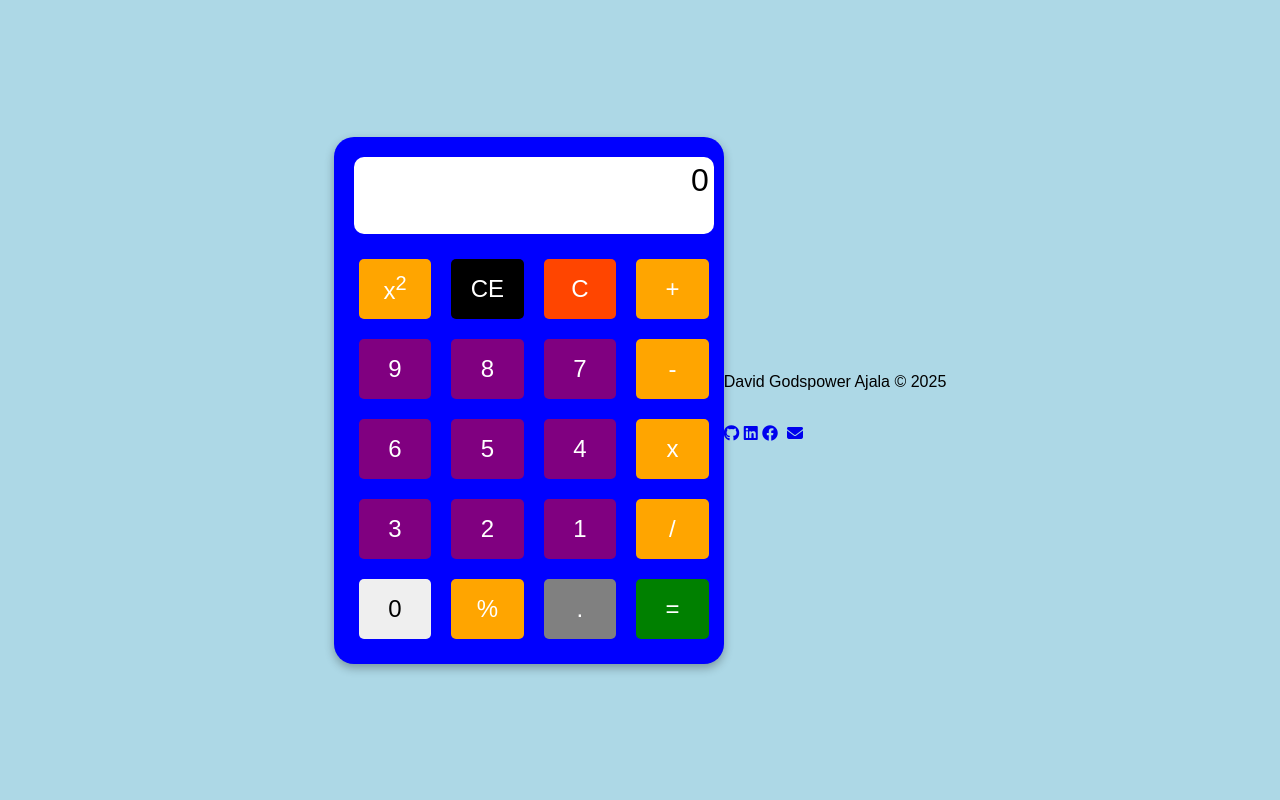
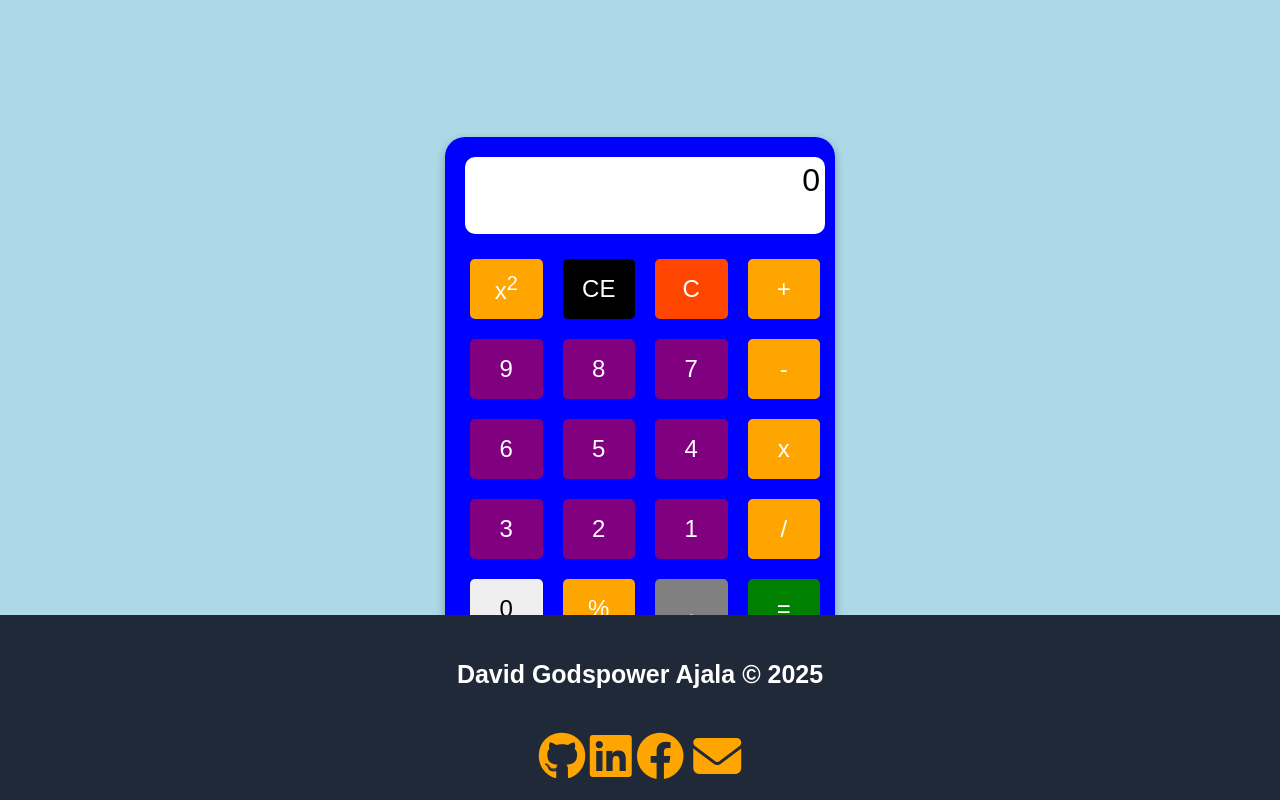
Before and after one commit to David-Godspower/online-calculator, a plain HTML site: page index.html in a window 1280 px wide. Drawn offline with Linux system fonts and the light colour scheme.

Commit message:
Update styles.css

```diff
--- a/styles.css
+++ b/styles.css
@@ -2,14 +2,18 @@ body{
     display: flex;
     justify-content: center;
     align-items: center;
-    height: 100vh;
+    min-height: 100vh;
 
     background-color: lightblue;
     font-family: Arial, sans-serif;
     margin: 0;
 
 }
-
+main{
+    flex: 1;
+    display: flex;
+    justify-content: center;
+}
 .calculator{
     display: grid;
     grid-template-columns: repeat(4, 1fr);
@@ -106,4 +110,44 @@ button.dot{
 button.dot:hover{
     background-color: lightgray;
 }
+
+footer{
+    background-color: #1F2937;
+    bottom: 0;
+    left:0;
+    position:fixed;
+    width:100%;
+    padding: 20px 0;
+    text-align: center;
+    color: white;
+    font-weight: bold;
+}
+footer p{
+      font-size: 25px;
+}
+.icons{
+    font-size: 48px;
+    color: orange;
+}
+#linkedin:hover{
+    color:blue;
+}
+
+#x:hover{
+    color:black;
+}
+#facebook:hover{
+    color:blue;
+}
+#github:hover{
+    color:#4078c0 ;
+}
+#gmail:hover{
+    color: red;
+}
+
+
+
+
+
 /* End of styles.css */
```
